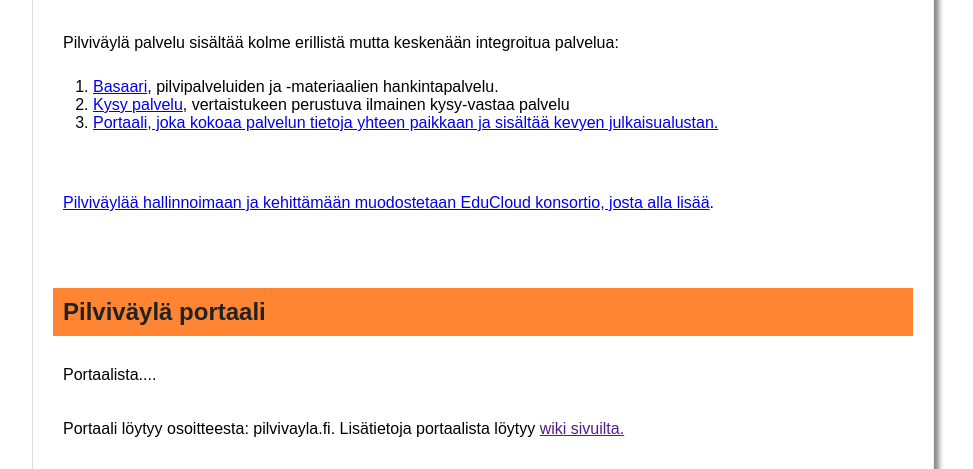
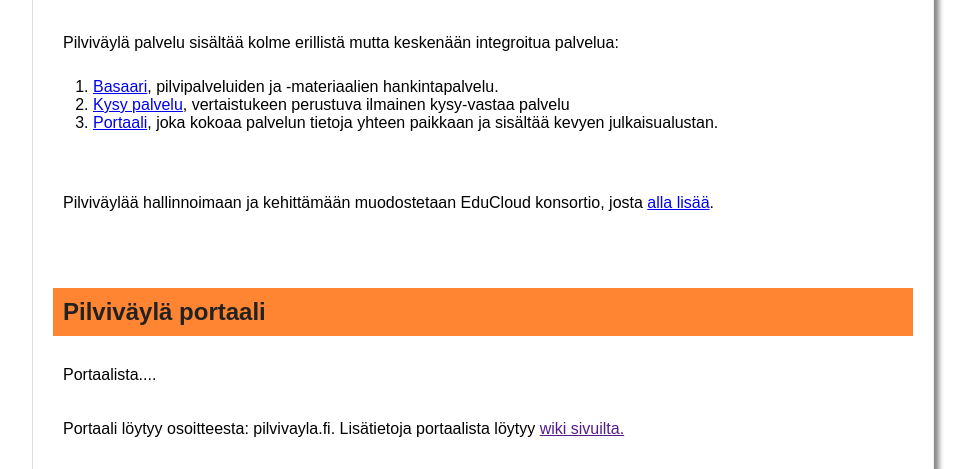
Before and after one commit to educloudalliance/educloud.github.io, a plain HTML site: page index.html in a window 1280 px wide. Shown: the part 331-800 px from the top of the page, without its empty margins (157-1130 px from the left). Drawn offline with Linux system fonts and the light colour scheme.

Commit message:
Update index.html

```diff
--- a/index.html
+++ b/index.html
@@ -48,7 +48,7 @@
         <a href="#kysy">Kysy palvelu</a>, vertaistukeen perustuva ilmainen kysy-vastaa palvelu
       </li>
       <li>
-        <a href="#portaali">Portaali</<>, joka kokoaa palvelun tietoja yhteen paikkaan ja sisältää kevyen julkaisualustan.
+        <a href="#portaali">Portaali</a>, joka kokoaa palvelun tietoja yhteen paikkaan ja sisältää kevyen julkaisualustan.
       </li>
     </ol>
   </p>
```
